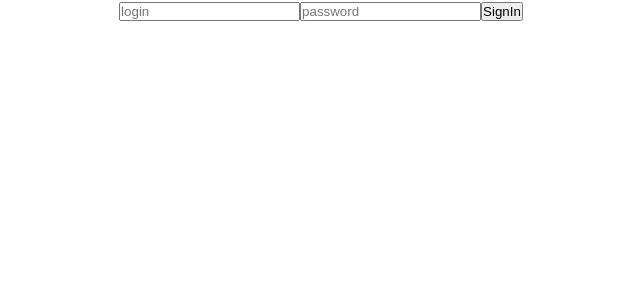
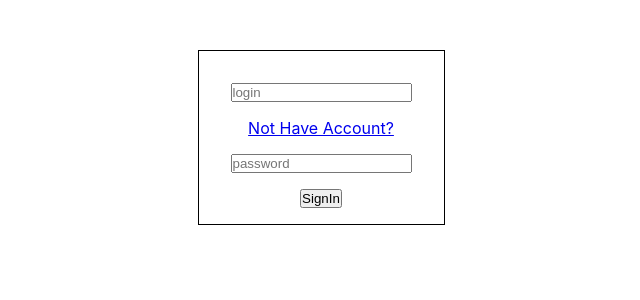
Before and after one commit to papakapa/react-to-do, a React (Create React App) app in the folder to-do/: page /auth in a window 1280 px wide. Shown: the top 300 px of the page, without its empty margins (319-959 px from the left). Built offline with nearby package versions, Linux system fonts and the light colour scheme; no server answers.

Commit message:
add reg mask , route to registration

```diff
--- a/to-do/src/core/routes/routes.tsx
+++ b/to-do/src/core/routes/routes.tsx
@@ -3,12 +3,14 @@ import {Redirect, Route } from 'react-router-dom';
 import AuthPage from '../../pages/auth/AuthPage';
 import {AuthStages} from "../enums/auth-stages.enum";
 import HomePage from "../../pages/home/HomePage";
+import SignUp from '../../modules/auth/SignUp';
 
 const useRoutes = (isAuth: string) => {
   return (
     <>
       {isAuth === AuthStages.AUTHORIZED && <Route path='/home' component={HomePage}/>}
-      {isAuth === AuthStages.NOT_AUTHORIZED && <Route path='/auth' component={AuthPage}/>}
+      {isAuth === AuthStages.NOT_AUTHORIZED && <Route path='/auth' exact component={AuthPage}/>}
+      {isAuth === AuthStages.NOT_AUTHORIZED && <Route path='/auth/reg' component={SignUp}/>}
       {isAuth === AuthStages.AUTHORIZED && <Redirect to='/home'/>}
       {isAuth === AuthStages.NOT_AUTHORIZED && <Redirect to='/auth'/>}
     </>
--- /dev/null
+++ b/to-do/src/modules/auth/SignInForm.tsx
@@ -0,0 +1,37 @@
+import React from 'react';
+import { useDispatch } from 'react-redux';
+import { useForm } from 'react-hook-form';
+import { IUserToSignIn } from '../../core/interfaces/IUser';
+import { signIn } from '../../redux/auth/auth.actions';
+import { LoginForm } from './StyledSignInForm';
+import { NavLink } from 'react-router-dom';
+
+const SignInForm  = () => {
+  const dispatch = useDispatch();
+  const { register, handleSubmit } = useForm<IUserToSignIn>();
+
+  const onSignIn = (data: IUserToSignIn) => {
+    dispatch(signIn(data));
+  };
+
+  return (
+    <LoginForm onSubmit={handleSubmit(onSignIn)}>
+      <input
+        type='text'
+        name='login'
+        ref={register({required: true})}
+        placeholder='login'
+      />
+      <NavLink to='/auth/reg'>Not Have Account?</NavLink>
+      <input
+        type='password'
+        name='password'
+        ref={register({required: true})}
+        placeholder='password'
+      />
+      <button type='submit'>SignIn</button>
+    </LoginForm>
+  );
+};
+
+export default SignInForm;
--- /dev/null
+++ b/to-do/src/modules/auth/SignUp.tsx
@@ -0,0 +1,23 @@
+import React from 'react';
+import { useForm } from 'react-hook-form';
+import { SignUpForm } from './StyledSignUpForm';
+
+const SignUp = () => {
+
+  const {register, handleSubmit} = useForm();
+
+  const onSignUp = (data: any) => console.log(data);
+
+  return (
+    <SignUpForm onSubmit={handleSubmit(onSignUp)}>
+      <input type='text' name='firstName' ref={register} placeholder='First name'/>
+      <input type='text' name='secondName' ref={register} placeholder='Second name'/>
+      <input type='text' name='login' ref={register} placeholder='Login'/>
+      <input type='password' name='password' ref={register} placeholder='Password'/>
+      <input type='password' name='validPassword' ref={register} placeholder='Valid your password'/>
+      <button type='submit'>SignUp</button>
+    </SignUpForm>
+  )
+};
+
+export default SignUp;
--- /dev/null
+++ b/to-do/src/modules/auth/StyledSignInForm.ts
@@ -0,0 +1,18 @@
+import styled from 'styled-components';
+
+export const LoginForm = styled.form`
+  display: flex;
+  flex-direction: column;
+  align-items: center;
+
+  margin-top: 50px;
+  margin-bottom: 10px;
+
+  & input  {
+    margin: 16px 0;
+  }
+
+  padding: 16px 32px;
+
+  border: 1px solid black;
+`;
--- /dev/null
+++ b/to-do/src/modules/auth/StyledSignUpForm.ts
@@ -0,0 +1,10 @@
+import styled from 'styled-components';
+
+export const SignUpForm = styled.form`
+  margin-top: 100px;
+  margin-bottom: 20px;
+
+  display: flex;
+  flex-direction: column;
+  align-items: center;
+`;
--- a/to-do/src/pages/auth/AuthPage.tsx
+++ b/to-do/src/pages/auth/AuthPage.tsx
@@ -1,34 +1,11 @@
 import React from 'react';
-import { useForm } from 'react-hook-form';
-import { IUserToSignIn } from '../../core/interfaces/IUser';
-import { useDispatch } from 'react-redux';
-import { signIn } from '../../redux/auth/auth.actions';
+import SignInForm from '../../modules/auth/SignInForm';
 
 const AuthPage = () => {
-  const dispatch = useDispatch();
-  const { register, handleSubmit } = useForm<IUserToSignIn>();
-
-  const onSignIn = (data: IUserToSignIn) => {
-    dispatch(signIn(data));
-  };
 
   return (
     <div>
-      <form onSubmit={handleSubmit(onSignIn)}>
-      <input
-        type='text'
-        name='login'
-        ref={register({required: true})}
-        placeholder='login'
-      />
-      <input
-        type='password'
-        name='password'
-        ref={register({required: true})}
-        placeholder='password'
-      />
-        <button type='submit'>SignIn</button>
-      </form>
+      <SignInForm />
     </div>
   )
 };
```
